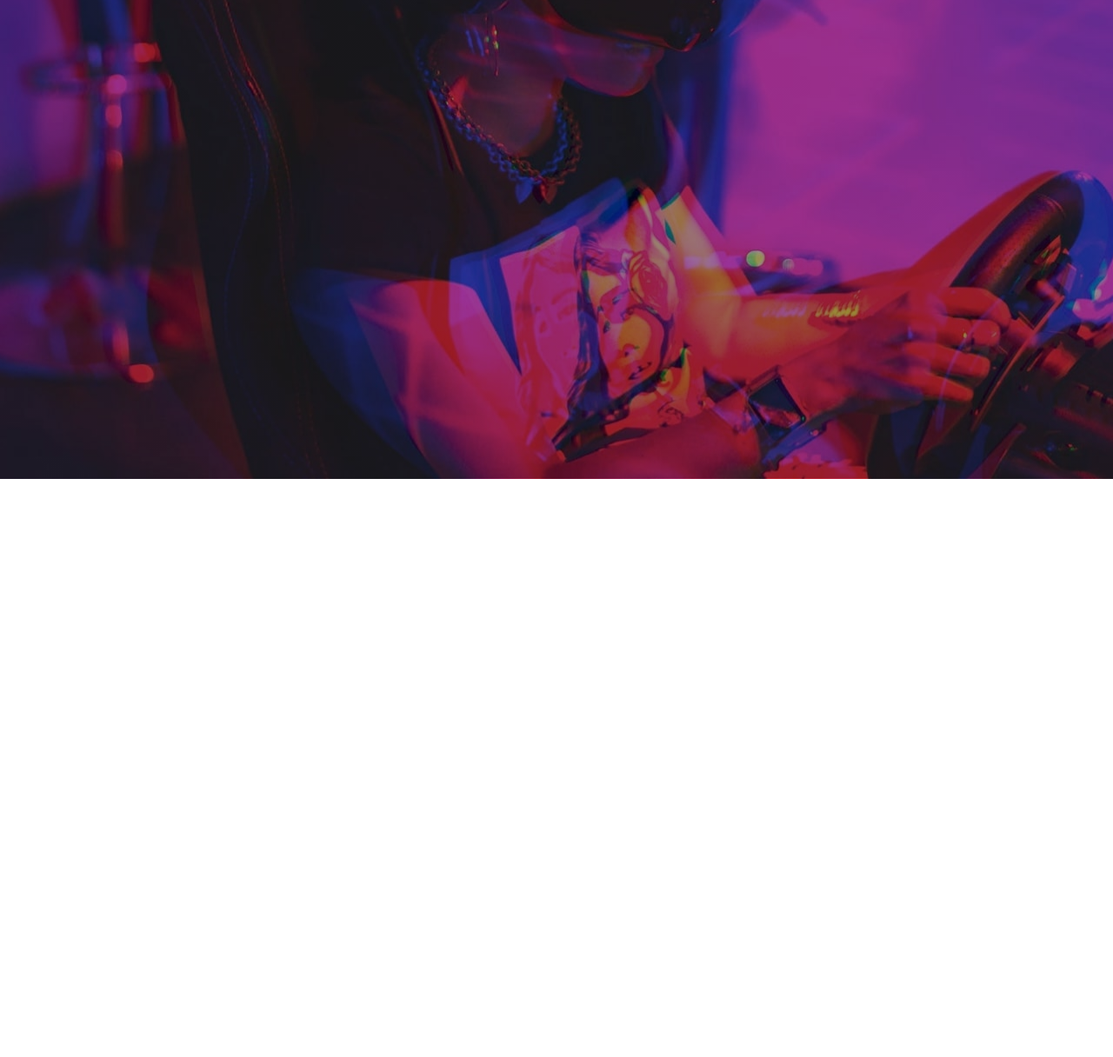
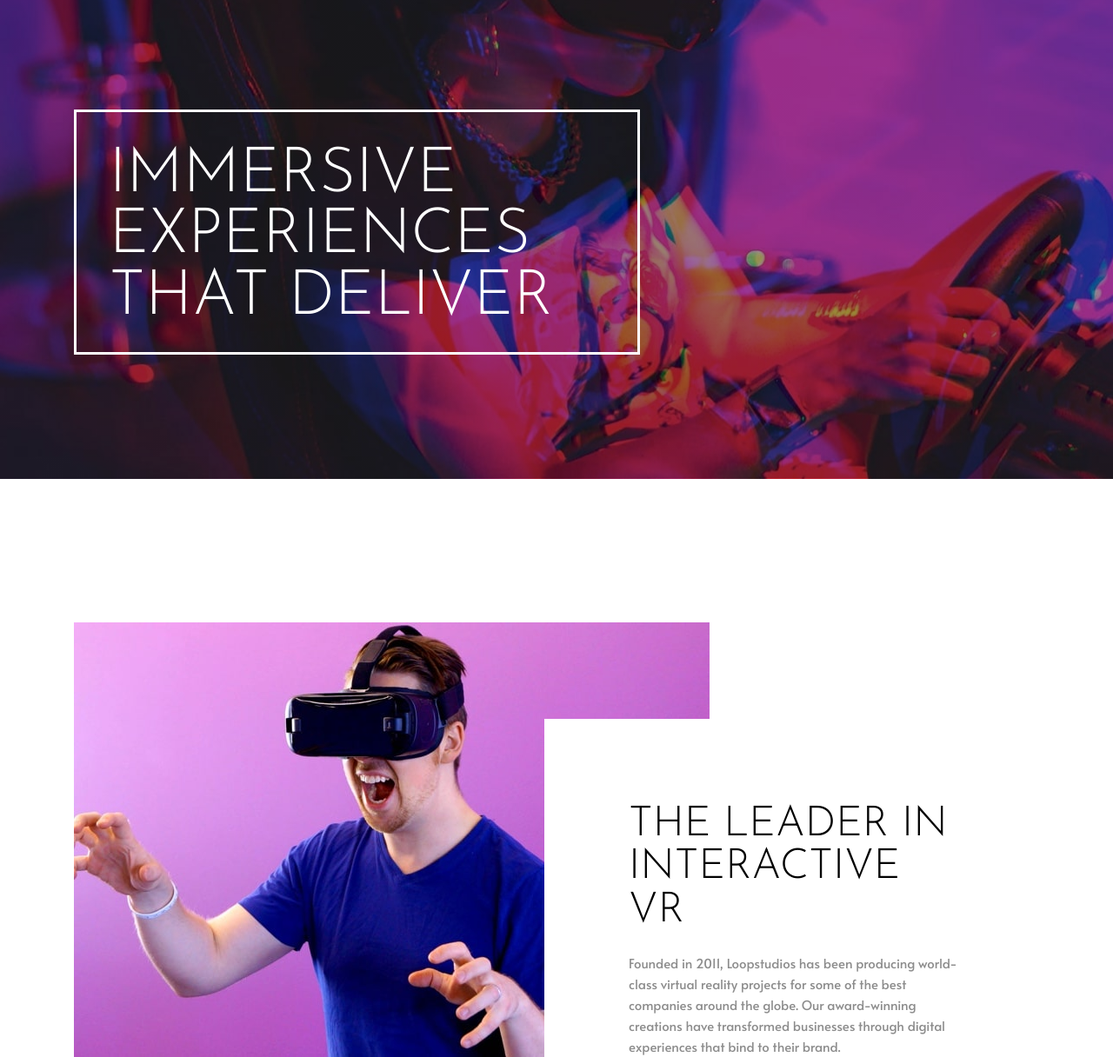
Before and after one commit to Vrondir/Frontend-Mentor-Challenges, a plain HTML site: page loopstudios-landing-page/index.html in a window 1280 px wide. Shown: the part 99-1315 px from the top of the page at 87% size. Before the commit the page ends 800 px from the top, so only its background shows below. Drawn offline with Linux system fonts and the light colour scheme.

Commit message:
Style interactive section for loopstudios landing page

```diff
--- a/loopstudios-landing-page/index.html
+++ b/loopstudios-landing-page/index.html
@@ -46,12 +46,24 @@
       </div>
     </header>
     <main>
-      <div class="hero-image"></div>
-      <section></section>
+      <div class="hero-image">
+        <div class="hero-image__box container">
+          <div class="hero-image__text">Immersive experiences that deliver</div>
+        </div>
+      </div>
+      <section class="interactive container">
+        <div class="interactive__content">
+          <img src="images/desktop/image-interactive.jpg" />
+          <div class="interactive__textbox">
+            <h1>The leader in interactive VR</h1>
+            <p>Founded in 2011, Loopstudios has been producing world-class virtual reality projects for some of the best companies around the globe. Our award-winning creations have transformed businesses through digital experiences that bind to their brand.</p>
+          </div>
+        </div>
+      </section>
       <section></section>
     </main>
     <footer></footer>
-    <!-- Immersive experiences that deliver The leader in interactive VR Founded in 2011, Loopstudios has been producing world-class virtual reality projects for some of the best companies around the globe. Our award-winning creations have transformed businesses through digital experiences that bind to their brand. Our creations See all Deep earth Night arcade Soccer team VR The grid From up above VR Pocket borealis The curiosity Make it fisheye About Careers Events Products Support © 2021 Loopstudios. All rights reserved. -->
+    <!-- Our creations See all Deep earth Night arcade Soccer team VR The grid From up above VR Pocket borealis The curiosity Make it fisheye About Careers Events Products Support © 2021 Loopstudios. All rights reserved. -->
 
     <!-- <div class="attribution">
     Challenge by <a href="https://www.frontendmentor.io?ref=challenge" target="_blank">Frontend Mentor</a>.
--- a/loopstudios-landing-page/scss/index.scss
+++ b/loopstudios-landing-page/scss/index.scss
@@ -72,6 +72,65 @@ html {
   background: linear-gradient(rgba(0, 0, 0, 0.4), rgba(0, 0, 0, 0.4)), url('/images/desktop/image-hero.jpg');
   background-size: cover;
   background-position: center;
+
+  .hero-image__box {
+    .hero-image__text {
+      margin-top: 15rem;
+      color: $white;
+      font-family: $josefin;
+      font-size: 4.8rem;
+      font-weight: 300;
+      line-height: 4.7rem;
+      text-transform: uppercase;
+      border: 0.2rem solid $white;
+      // padding: 2rem 3rem;
+      padding-top: 2.5rem;
+      padding-bottom: 1.8rem;
+      padding-left: 2.5rem;
+      padding-right: 3rem;
+      max-width: 37.5rem;
+      word-wrap: break-word;
+    }
+  }
+}
+
+.interactive {
+  margin-top: 11rem;
+
+  .interactive__content {
+    display: flex;
+    align-items: flex-end;
+    // position: relative;
+
+    .interactive__textbox {
+      background-color: $white;
+      padding-top: 6.5rem;
+      padding-left: 6.5rem;
+      position: absolute;
+      width: 30.5%;
+      right: 0;
+      margin-right: 11.1rem;
+
+      h1 {
+        font-family: $josefin;
+        font-weight: 300;
+        font-size: 3.2rem;
+        text-transform: uppercase;
+        margin-bottom: 1.5rem;
+        line-height: 3.3rem;
+        word-wrap: break-word;
+      }
+
+      p {
+        font-family: $alata;
+        font-weight: 400;
+        font-size: 1rem;
+        color: $dark-gray;
+        line-height: 1.6rem;
+        word-wrap: break-word;
+      }
+    }
+  }
 }
 
 @media (max-width: 750px) {
```
Also changed, not shown: loopstudios-landing-page/css/index.css, 1 other file.
